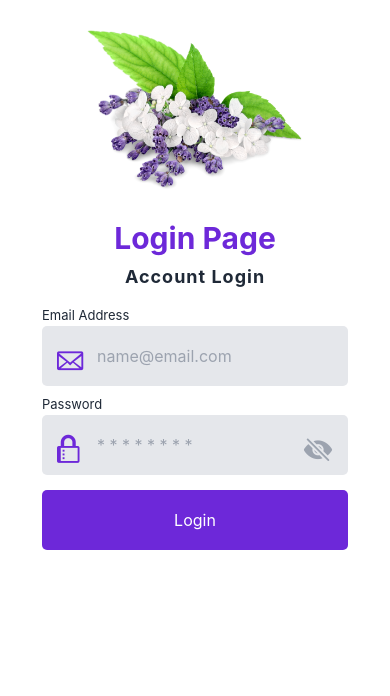
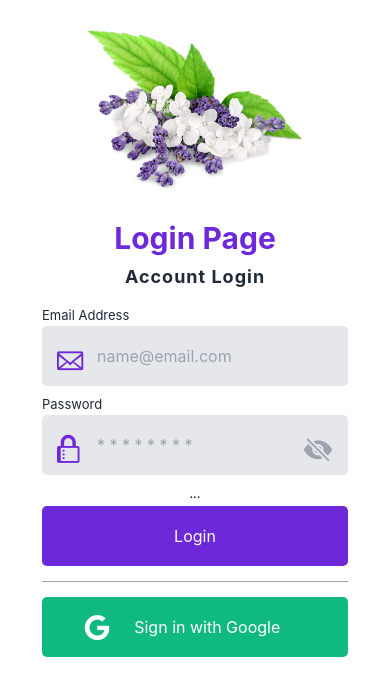
Before and after one commit to zoltanbi/login_system, a React Native app: screen / in a window 390 px wide. Shown: the top 696 px of the page. Built offline with nearby package versions, Linux system fonts and the light colour scheme.

Commit message:
Added google styling to login button

```diff
--- a/components/styles.js
+++ b/components/styles.js
@@ -96,9 +96,31 @@ export const StyledButton = styled.TouchableOpacity`
   border-radius: 5px;
   margin-vertical: 5px;
   height: 60px;
+
+  ${(props) => props.google == true && `
+    background-color: ${green};
+    flex-direction: row;
+    justify-content: center;
+  `}
 `
 
 export const ButtonText = styled.Text`
   color: ${primary};
   font-size: 16px;
+
+  ${(props) => props.google == true && `
+    padding: 25px;
+  `}
 `
+
+export const MsgBox = styled.Text`
+  text-align: center;
+  font-size: 13px;
+`
+
+export const Line = styled.View`
+  height: 1px;
+  width: 100%;
+  background-color: ${darkLight};
+  margin-vertical: 10px;
+`
--- a/screens/Login.js
+++ b/screens/Login.js
@@ -3,7 +3,7 @@ import { StatusBar } from 'expo-status-bar';
 import {View} from 'react-native';
 
 //icons
-import {Octicons, Ionicons} from '@expo/vector-icons';
+import {Octicons, Ionicons, Fontisto} from '@expo/vector-icons';
 
 //formik
 import {Formik} from 'formik';
@@ -22,10 +22,12 @@ import {
     StyledButton,
     ButtonText,
     Colors,
+    MsgBox,
+    Line
 } from '../components/styles'
 
 // Colors
-const { brand, darkLight } = Colors;
+const { brand, darkLight, primary } = Colors;
 
 const Login = () => {
 
@@ -69,10 +71,14 @@ const Login = () => {
                             hidePassword={hidePassword}
                             setHidePassword={setHidePassword}
                         />
+                        <MsgBox>...</MsgBox>
                         <StyledButton onPress={handleSubmit}>
-                            <ButtonText>
-                                Login
-                            </ButtonText>
+                            <ButtonText>Login</ButtonText>
+                        </StyledButton>
+                        <Line/>
+                        <StyledButton google={true} onPress={handleSubmit}>
+                            <Fontisto name="google" color={primary} size={25}/>
+                            <ButtonText google={true}>Sign in with Google</ButtonText>
                         </StyledButton>
                 </StyledFormArea>)}
 
```
